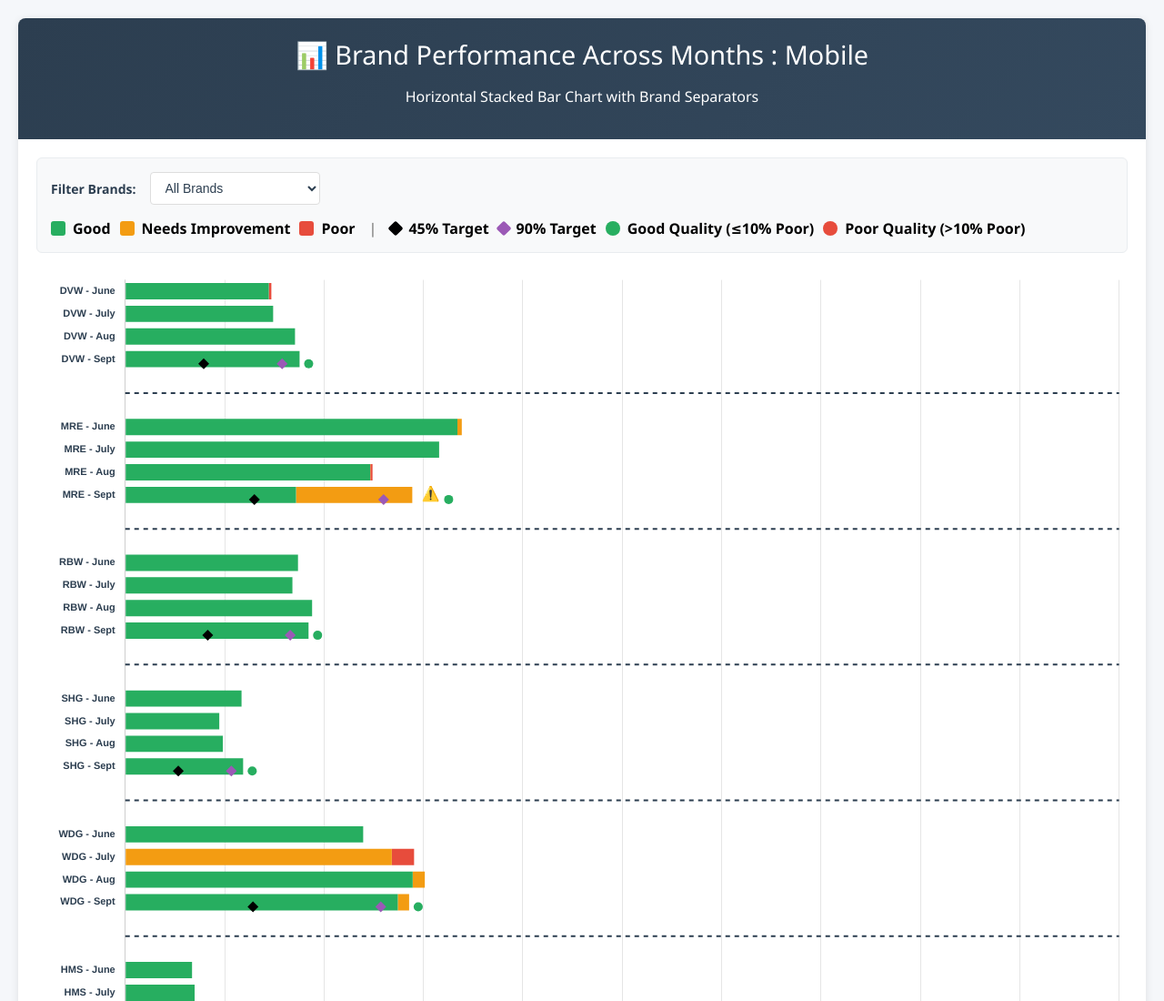
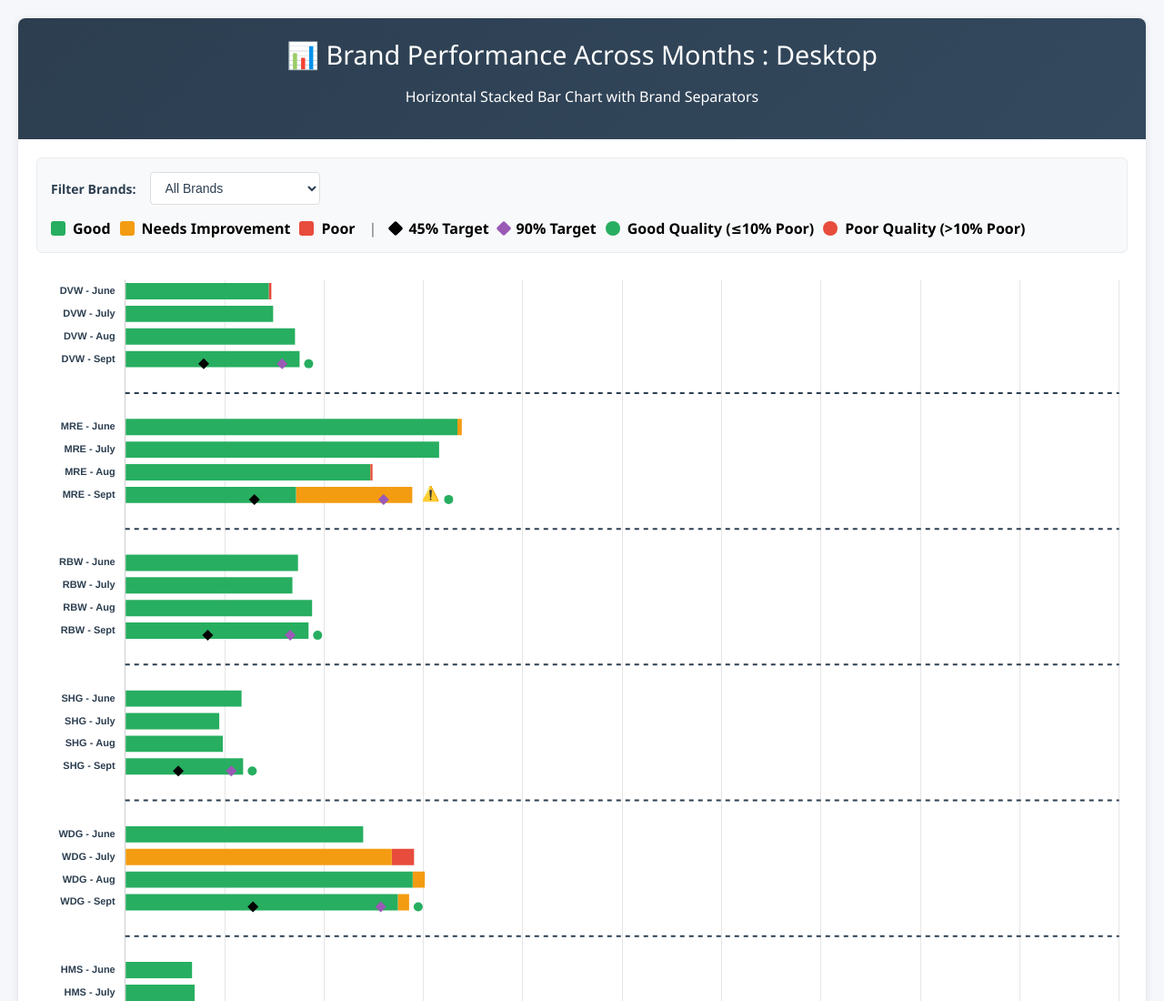
Before and after one commit to Infogain-GenAI/IndividualKPI, a plain HTML site: page brand-performance-chart-desktop.html in a window 1280 px wide. Shown: the top 1100 px of the page at 91% size. Drawn offline with nearby package versions, Linux system fonts and the light colour scheme.

Commit message:
corrected heading

```diff
--- a/brand-performance-chart-desktop.html
+++ b/brand-performance-chart-desktop.html
@@ -147,7 +147,7 @@
 <body>
     <div class="container">
         <div class="header">
-            <h1>📊 Brand Performance Across Months : Mobile</h1>
+            <h1>📊 Brand Performance Across Months : Desktop</h1>
             <p>Horizontal Stacked Bar Chart with Brand Separators</p>
         </div>
 
```
